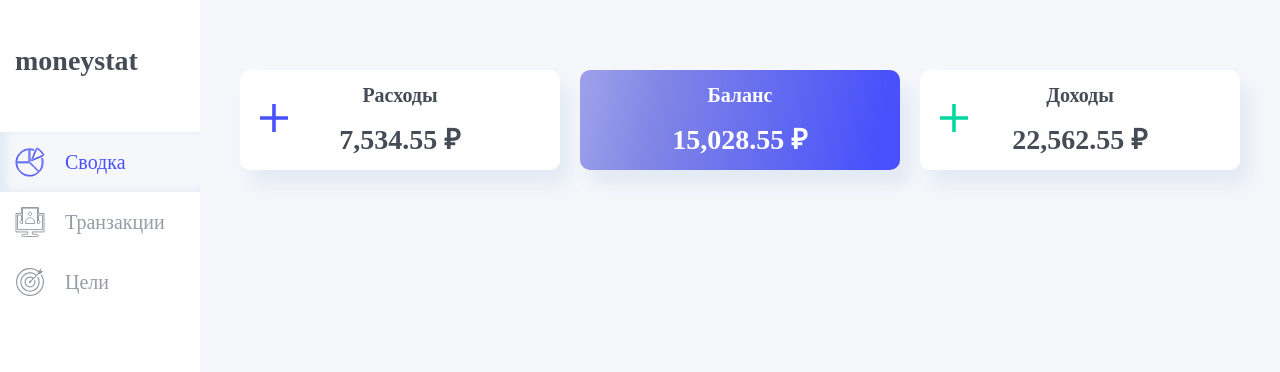
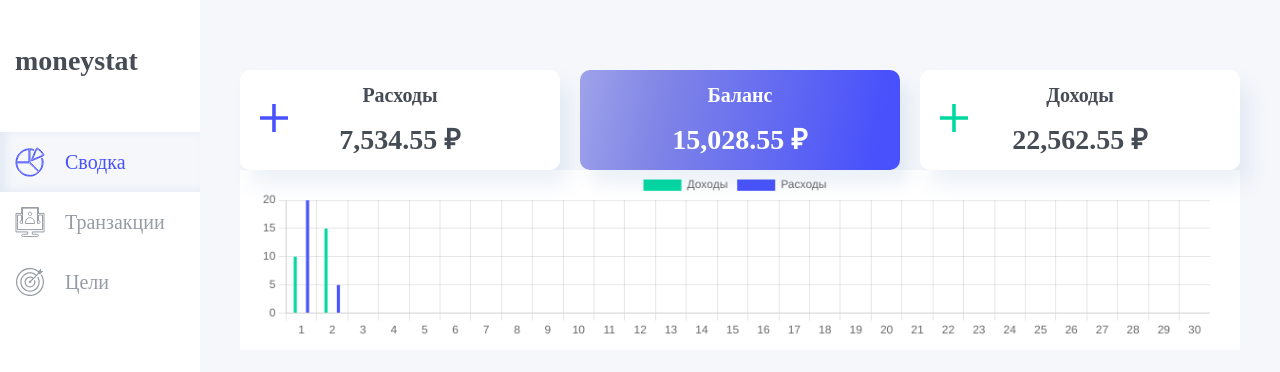
Before and after one commit to artemkislov057/moneystat, a React (Create React App) app in the folder frontend/: page /summary in a window 1280 px wide. Shown: the top 372 px of the page. Built offline with nearby package versions, Linux system fonts and the light colour scheme; a web font is replaced by a local one.

Commit message:
добавлен компонент диаграммы доходов/расходов

```diff
--- /dev/null
+++ b/frontend/src/components/barChart/barChart.css
@@ -0,0 +1,4 @@
+.bar-chart-container {
+    width: 100%;
+    height: 180px;
+}
--- /dev/null
+++ b/frontend/src/components/barChart/barChart.tsx
@@ -0,0 +1,67 @@
+import { BarElement, CategoryScale, Chart, ChartData, Legend, LinearScale, Title, Tooltip } from "chart.js";
+import React from "react";
+import { Bar } from "react-chartjs-2";
+import './barChart.css';
+
+Chart.register(
+    CategoryScale,
+    LinearScale,
+    BarElement,
+    Title,
+    Tooltip,
+    Legend
+  );
+
+type TProps = {
+
+}
+
+const options = {
+
+
+};
+
+const data: ChartData<'bar'> = {
+    labels: [1,2,3,4,5,6,7,8,9,10,11,12,13,14,15,16,17,18,19,20,21,22,23,24,25,26,27,28,29,30],
+    datasets: [
+      {
+        label: 'Доходы',
+        data: [10,15],
+        backgroundColor: '#01D9A0',
+        barPercentage: .25
+      },
+      {
+        label: 'Расходы',
+        data: [20,5],
+        backgroundColor: '#4851FB',
+        barPercentage: .25
+      },
+    ],
+  };
+
+export const BarChart:React.FC<TProps> = React.memo((props) => {
+    return <div className="bar-chart-container">
+        <Bar
+            options={{
+                plugins: {
+                    legend: {
+                        position: 'top' as const,
+                    },
+                },
+                maintainAspectRatio: false,
+                scales: {
+                    screenX: {
+                        display: false
+                    }
+                }
+            }}
+            style={{
+                background: '#FFFFFF',
+                padding: '0 30px 10px 20px',
+                height: '180px !important',
+                boxSizing: 'border-box'
+            }}
+            data={data}
+        />
+    </div>
+})
--- a/frontend/src/pages/mainPageSummary/mainPageSummary.css
+++ b/frontend/src/pages/mainPageSummary/mainPageSummary.css
@@ -2,6 +2,7 @@
     height: 100%;
     width: 100%;
     display: flex;
+    flex-direction: column;
     box-sizing: border-box;
     padding: 70px 40px;
 }
--- a/frontend/src/pages/mainPageSummary/mainPageSummary.tsx
+++ b/frontend/src/pages/mainPageSummary/mainPageSummary.tsx
@@ -1,4 +1,5 @@
 import React from "react";
+import { BarChart } from "../../components/barChart/barChart";
 import { InfoSummaryContainer } from "../../components/infoSummaryContainer/infoSummaryContainer";
 import './mainPageSummary.css';
 
@@ -23,6 +24,7 @@ export const MainPageSummary:React.FC = () => {
                 onClick={() => console.log('add income')}
             />
         </div>
+        <BarChart />
 
     </div>
 }
```
